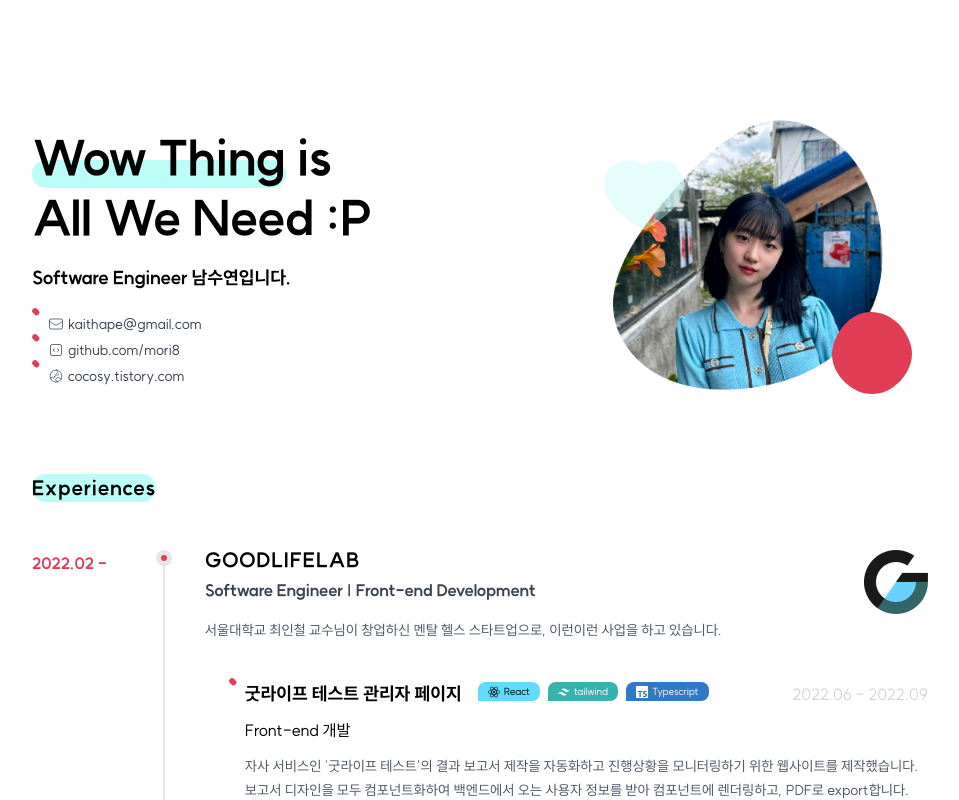
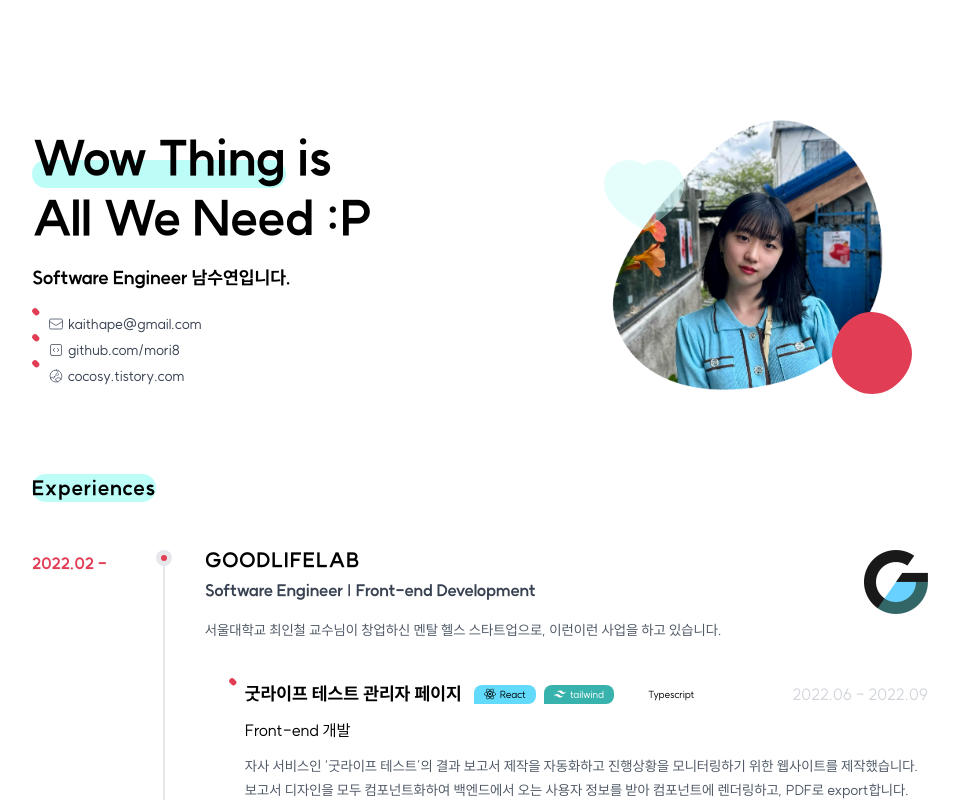
Before and after one commit to mori8/resume, a Next.js app: page / in a window 1280 px wide. Shown: the top 800 px of the page, without its empty margins (160-1119 px from the left). Built offline with nearby package versions, Linux system fonts and the light colour scheme.

Commit message:
add: mySQL techbadge

```diff
--- a/components/atoms/TechStackBadge.tsx
+++ b/components/atoms/TechStackBadge.tsx
@@ -13,8 +13,9 @@ export default function TechStackBadge (props: ITechStackBadgeProps) {
       'bg-react': tech === 'React',
       'bg-fastAPI text-white': tech === 'fastAPI',
       'bg-aws text-white': tech === 'AWS',
-      'bg-typescript text-white': tech === 'Typescript',
+      'bg-typescript text-white': tech === 'TypeScript',
       'bg-tailwind text-white': tech === 'tailwind',
+      'bg-mysql text-white': tech === 'MySQL',
     })}>
       <Image src={`/images/tech/${tech}.svg`} alt={tech} width={12} height={12}/>
       <span className='ml-1'>{tech}</span>
--- a/components/molecules/ProjectDescBox.tsx
+++ b/components/molecules/ProjectDescBox.tsx
@@ -15,9 +15,9 @@ export default function ProjectDescBox(props: IProjectDescBoxProps) {
   return (
     <div className="ml-6 my-10">
       <div className="flex flex-row justify-between mb-3">
-        <div className="flex flex-row">
+        <div className="flex flex-row items-center">
           <DecoratedText className="font-bold text-lg">{title}</DecoratedText>
-          <div className="ml-4 flex flex-row gap-2">
+          <div className="ml-3 flex flex-row gap-2">
             {techStack?.map((tech, index) => (
               <TechStackBadge tech={tech} key={"tech_" + index + "_" + tech} />
             ))}
--- a/tailwind.config.js
+++ b/tailwind.config.js
@@ -17,6 +17,7 @@ module.exports = {
         "fastAPI": "#009688",
         "tailwind": "#38B2AC",
         "typescript": "#3178C6",
+        "mysql": "#4479A1",
         "aws": "#232F3E",
       },
     },
```
Also changed, not shown: public/images/tech/mysql.svg (added).
